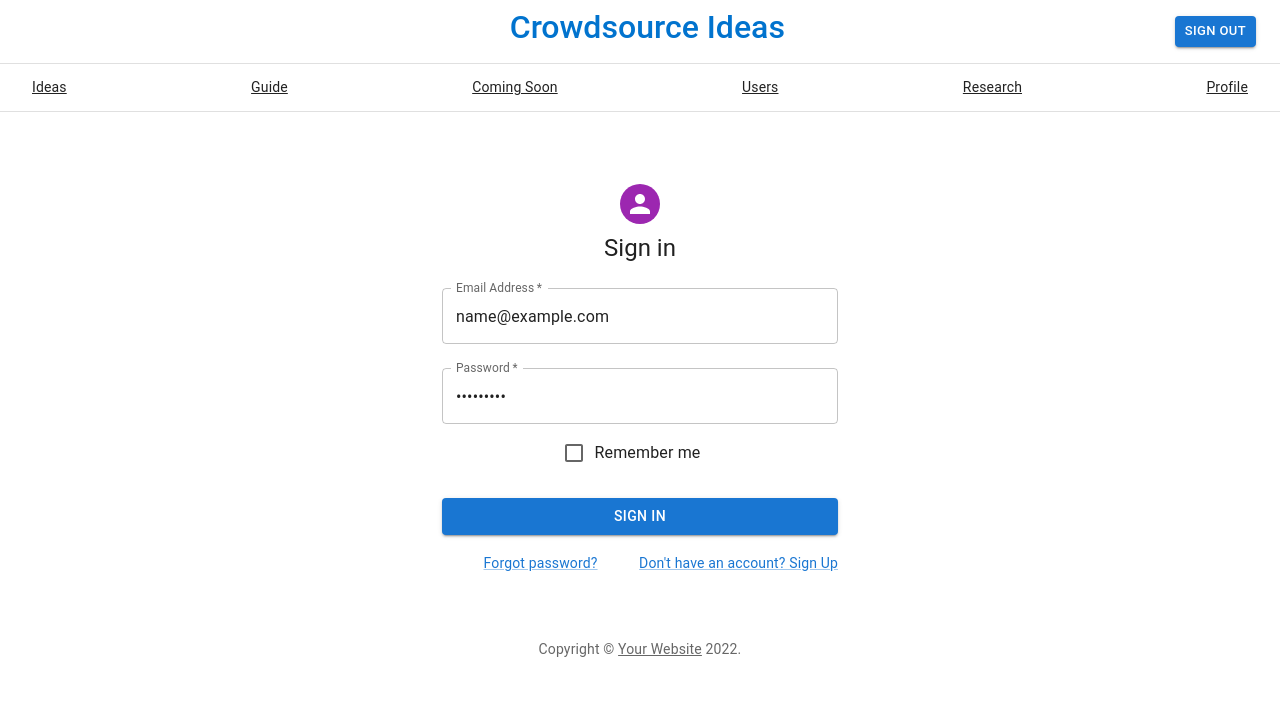
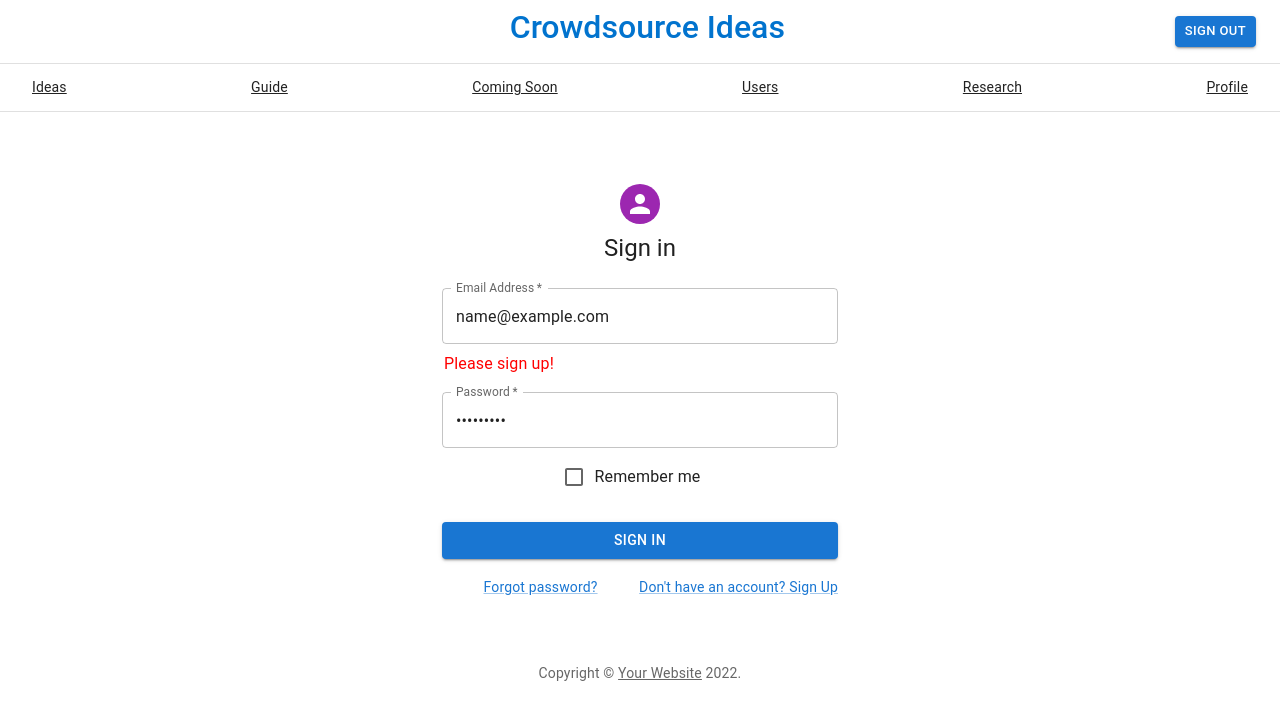
Before and after one commit to sjsucmpe272SP22/crowdsource_ideas, a React (Create React App) app in the folder team_project/client/: page /signin in a window 1280 px wide. Both pictures are taken after typing "name@example.com", "Sample123" into the empty fields and a click on the button "SIGN IN". Shown: the top 720 px of the page. Built offline with nearby package versions, Linux system fonts and the light colour scheme.

Commit message:
error checking for signin form

```diff
--- a/team_project/client/src/components/SignIn/SignIn.js
+++ b/team_project/client/src/components/SignIn/SignIn.js
@@ -14,7 +14,7 @@ import Container from "@mui/material/Container";
 import { createTheme, ThemeProvider } from "@mui/material/styles";
 import login from "./login_credentials.json";
 import { useNavigate } from "react-router-dom";
-
+import { useState } from "react";
 function Copyright(props) {
   return (
     <Typography
@@ -34,8 +34,10 @@ function Copyright(props) {
 }
 
 const theme = createTheme();
-
+const format = /[@.]/;
 export default function SignIn() {
+  const [invalidEmail, setInvalidEmail] = useState("");
+  const [invalidPassword, setInvalidPassword] = useState("");
   const navigate = useNavigate();
   const handleSubmit = (event) => {
     event.preventDefault();
@@ -48,16 +50,29 @@ export default function SignIn() {
 
     let enteredEmail = data.get("email");
     let enteredPassword = data.get("password");
-    if (enteredEmail === login.email && enteredPassword === login.password) {
-      console.log("Success");
-      navigate("/home");
+    if(enteredEmail === ""){
+      setInvalidEmail("Enter email");
     } else {
-      console.log("Failure");
-      let emailField = document.getElementById("email");
-      console.log(emailField);
-      //emailField.setAttribute("style", "border-color:red;");
+      if(!format.test(enteredEmail)){
+        setInvalidEmail("Invalid email")
+      }
+      else if(enteredEmail !== login.email){
+        setInvalidEmail("Please sign up!");
+      } else {
+        setInvalidEmail("");
+        if(enteredPassword === ""){
+          setInvalidPassword("Enter password!");
+        }
+        else if(enteredPassword !== login.password){
+          setInvalidPassword("Wrong password!")
+        } else{
+          setInvalidPassword("");
+          setInvalidEmail("");
+          navigate("/home");
+        }
+
+      }
     }
-    //compare and authenticate as required
   };
 
   return (
@@ -93,7 +108,7 @@ export default function SignIn() {
               name="email"
               autoComplete="email"
               autoFocus
-            />
+            /> { invalidEmail !== "" && <span style={{ color: 'red', marginRight : '282px' }}> { invalidEmail }</span> }
             <TextField
               margin="normal"
               required
@@ -103,7 +118,7 @@ export default function SignIn() {
               type="password"
               id="password"
               autoComplete="current-password"
-            />
+            /> { invalidPassword !=="" && <span style={{ color: 'red', marginRight : '260px' }}> { invalidPassword } </span> }
             <FormControlLabel
               control={<Checkbox value="remember" color="primary" />}
               label="Remember me"
--- a/team_project/client/src/components/SignIn/login_credentials.json
+++ b/team_project/client/src/components/SignIn/login_credentials.json
@@ -1,4 +1,4 @@
 {
-    "email": "group10",
+    "email": "group10@gmail.com",
     "password": "group272"
 }
```
